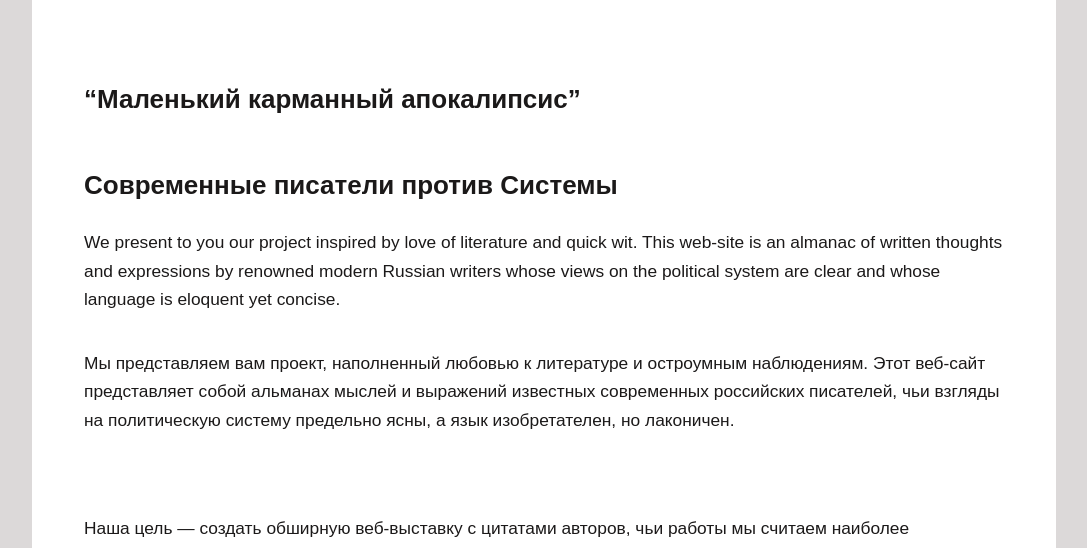
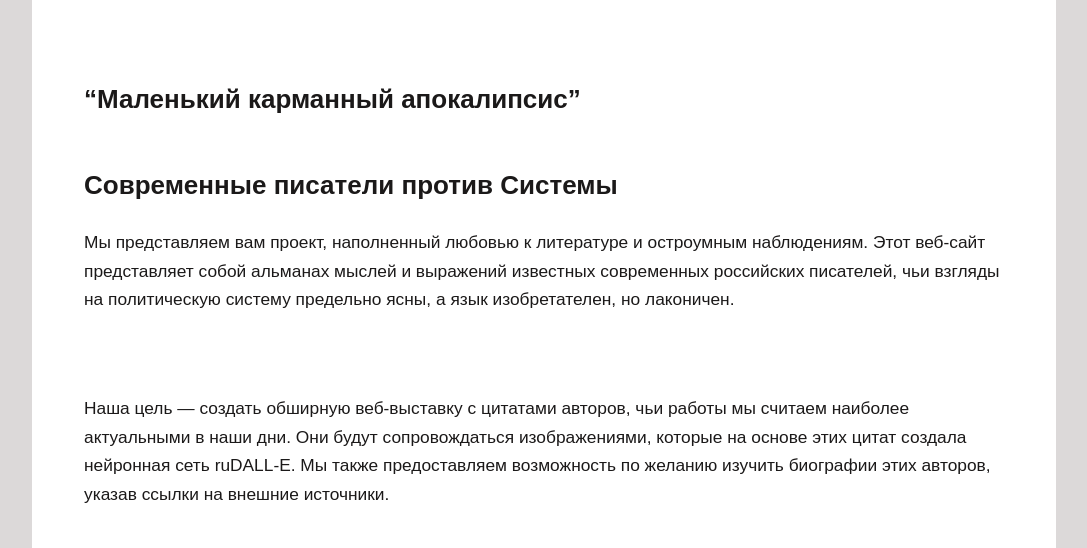
Before and after one commit to kszlobanova/web_100, a Flask app: page /about_rus.html in a window 1280 px wide. Shown: the part 572-1120 px from the top of the page, without its empty margins (96-1183 px from the left). Run offline with Flask 2, Linux system fonts and the light colour scheme; some libraries are stand-ins or nearby versions.

Commit message:
about rus deleted a line

```diff
--- a/templates/about_rus.html
+++ b/templates/about_rus.html
@@ -12,7 +12,6 @@
 							<p>
 <h1>“Маленький карманный апокалипсис”</h1>
 <h1>Современные писатели против Системы </h1>
-<p> We present to you our project inspired by love of literature and quick wit. This web-site is an almanac of written thoughts and expressions by renowned modern Russian writers whose views on the political system are clear and whose language is eloquent yet concise.</p>
 
 <p>Мы представляем вам проект, наполненный любовью к литературе и остроумным наблюдениям. Этот веб-сайт представляет собой альманах мыслей и выражений известных современных российских писателей, чьи взгляды на политическую систему предельно ясны, а язык изобретателен, но лаконичен.</p>
 
```
